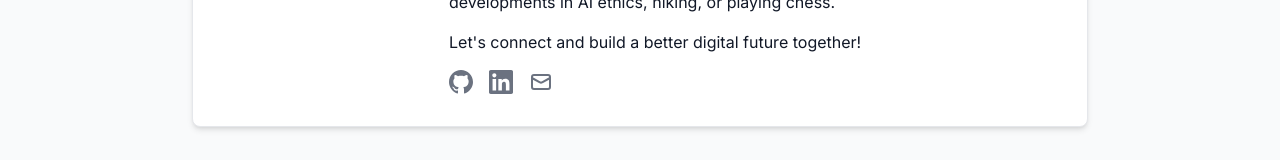
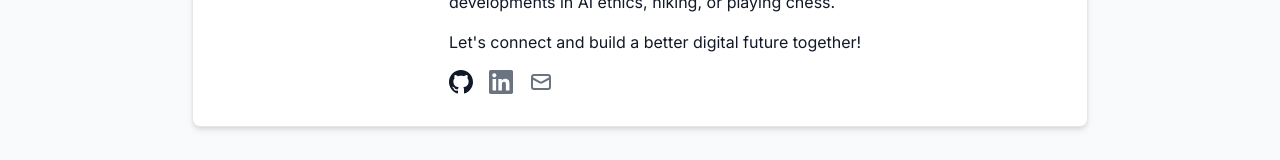
Before and after one commit to Ayush-Gala/ethical-engineer, a Next.js app: page /about in a window 1280 px wide. In both pictures the pointer is over the link 461 px from the left and 598 px from the top of the page. Shown: the part 516-676 px from the top of the page. Built offline with nearby package versions, Linux system fonts and the light colour scheme.

Commit message:
fixed bug for back button hover theme mismatch

```diff
--- a/src/app/globals.css
+++ b/src/app/globals.css
@@ -79,6 +79,23 @@ body {
   border-color: var(--border-color) !important;
 }
 
+/* Hover state overrides */
+.hover\:text-gray-900:hover {
+  color: var(--text-primary) !important;
+}
+
+.dark\:hover\:text-white:hover {
+  color: var(--text-primary) !important;
+}
+
+.hover\:bg-gray-100:hover {
+  background-color: var(--bg-secondary) !important;
+}
+
+.dark\:hover\:bg-gray-700:hover {
+  background-color: var(--bg-secondary) !important;
+}
+
 /* Navbar specific */
 nav {
   background-color: var(--nav-bg) !important;
```
